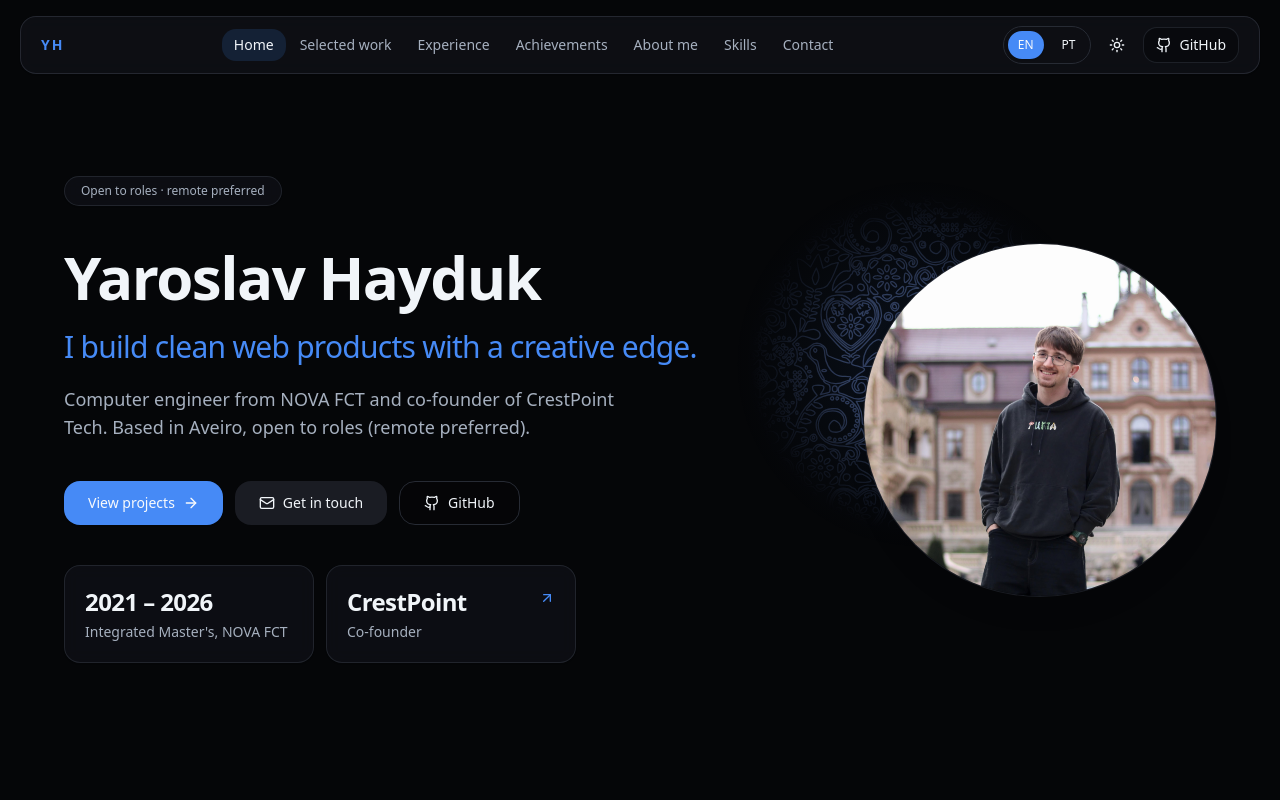
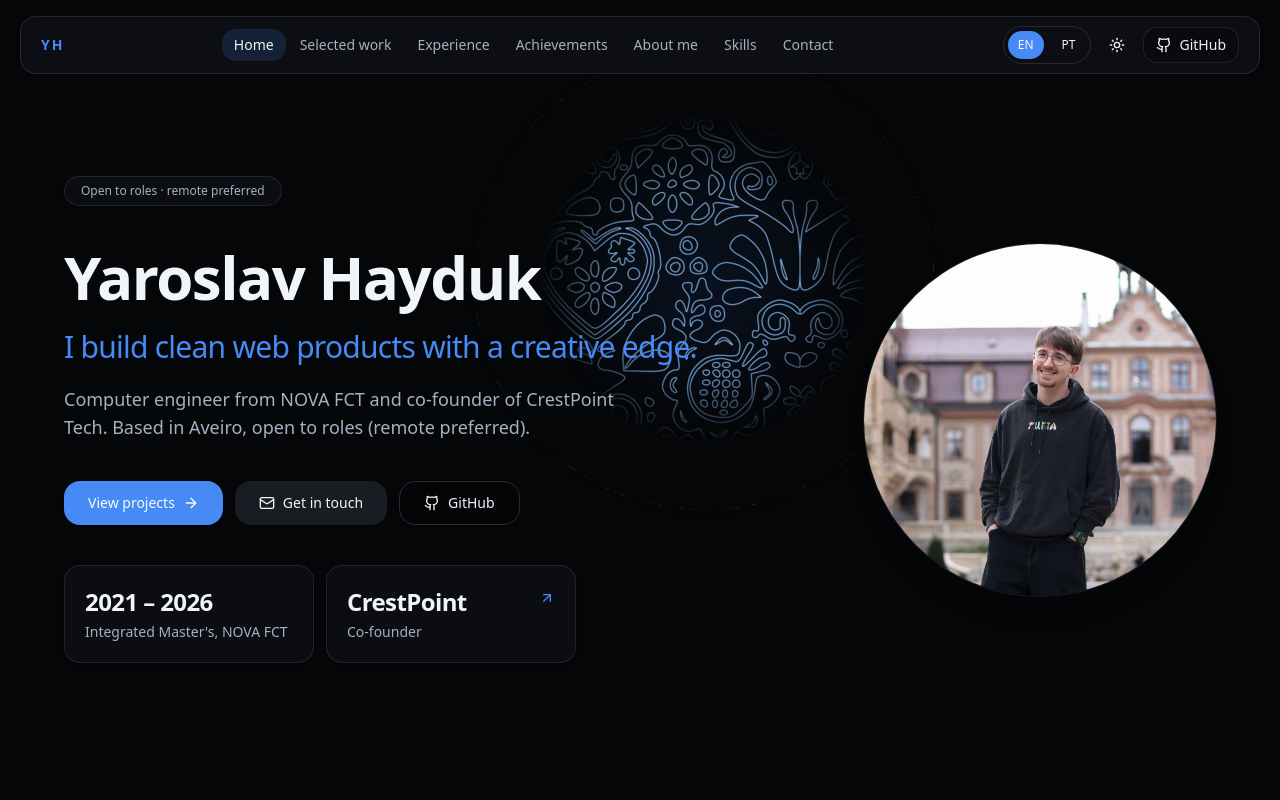
Before and after one commit to yarosfct/yaros_dev_portfolio, a Next.js app: page / in a window 1280 px wide. Shown: the top 800 px of the page. Built offline with nearby package versions, Linux system fonts and the light colour scheme.

Commit message:
Speed up the folk spotlight with a canvas raster reveal.
Replace full-viewport SVG mask updates with a pre-rasterized tile drawn
only in the spotlight circle, stop the rAF when settled, brighten the
blue outlines, and scale motifs up (~2.1x).

```diff
--- a/src/app/globals.css
+++ b/src/app/globals.css
@@ -42,8 +42,8 @@
   --border: 224 14% 18%;
   --input: 224 14% 18%;
   --ring: 217 91% 62%;
-  /* Pattern outlines: deeper/desaturated vs primary accent */
-  --folk-outline: 223 42% 58%;
+  /* Pattern outlines: brighter/bluer, still distinct from primary accent */
+  --folk-outline: 218 72% 68%;
 }
 
 html {
@@ -64,90 +64,10 @@ body {
   position: fixed;
   inset: 0;
   z-index: 0;
+  width: 100%;
+  height: 100%;
   pointer-events: none;
-  overflow: hidden;
-}
-
-.cursor-spotlight__glow {
-  position: absolute;
-  inset: 0;
-  background: radial-gradient(
-    circle 260px at var(--spotlight-x) var(--spotlight-y),
-    hsl(var(--primary) / 0.09),
-    hsl(var(--primary) / 0.03) 42%,
-    transparent 72%
-  );
-}
-
-.cursor-spotlight__reveal {
-  position: absolute;
-  inset: 0;
-  -webkit-mask-image: radial-gradient(
-    circle 230px at var(--spotlight-x) var(--spotlight-y),
-    #000 0%,
-    #000 34%,
-    rgba(0, 0, 0, 0.45) 52%,
-    transparent 74%
-  );
-  mask-image: radial-gradient(
-    circle 230px at var(--spotlight-x) var(--spotlight-y),
-    #000 0%,
-    #000 34%,
-    rgba(0, 0, 0, 0.45) 52%,
-    transparent 74%
-  );
-  -webkit-mask-repeat: no-repeat;
-  mask-repeat: no-repeat;
-}
-
-.cursor-spotlight__pattern {
-  position: absolute;
-  inset: 0;
-  background-color: hsl(var(--folk-outline) / 0.42);
-  -webkit-mask-image: url("/patterns/folk-outline.svg");
-  mask-image: url("/patterns/folk-outline.svg");
-  -webkit-mask-size: var(--folk-tile, 380px) var(--folk-tile, 380px);
-  mask-size: var(--folk-tile, 380px) var(--folk-tile, 380px);
-  -webkit-mask-repeat: repeat;
-  mask-repeat: repeat;
-}
-
-@media (max-width: 768px) {
-  .cursor-spotlight__glow {
-    background: radial-gradient(
-      circle 180px at var(--spotlight-x) var(--spotlight-y),
-      hsl(var(--primary) / 0.07),
-      transparent 72%
-    );
-  }
-
-  .cursor-spotlight__reveal {
-    -webkit-mask-image: radial-gradient(
-      circle 170px at var(--spotlight-x) var(--spotlight-y),
-      #000 0%,
-      #000 40%,
-      transparent 78%
-    );
-    mask-image: radial-gradient(
-      circle 170px at var(--spotlight-x) var(--spotlight-y),
-      #000 0%,
-      #000 40%,
-      transparent 78%
-    );
-  }
-
-  .cursor-spotlight__pattern {
-    background-color: hsl(var(--folk-outline) / 0.28);
-    -webkit-mask-size: 280px 280px;
-    mask-size: 280px 280px;
-  }
-}
-
-@media (prefers-reduced-motion: reduce) {
-  .cursor-spotlight__glow,
-  .cursor-spotlight__reveal {
-    transition: none;
-  }
+  contain: strict;
 }
 
 ::selection {
@@ -185,7 +105,16 @@ body {
   }
 
   .dark .surface {
-    @apply border-border/90 bg-card/80;
+    @apply border-border/90 bg-card/85;
+    backdrop-filter: none;
+    -webkit-backdrop-filter: none;
+  }
+
+  /* Solidify dark cards/nav that sit over the spotlight (skip modal overlays). */
+  .dark main [class*="backdrop-blur"],
+  .dark header [class*="backdrop-blur"] {
+    backdrop-filter: none !important;
+    -webkit-backdrop-filter: none !important;
   }
 
   .tech-chip-daily {
--- a/src/components/effects/cursor-spotlight.tsx
+++ b/src/components/effects/cursor-spotlight.tsx
@@ -1,12 +1,15 @@
 "use client";
 
 import { useTheme } from "next-themes";
-import { useEffect, useRef, useState, type CSSProperties } from "react";
+import { useEffect, useRef, useState } from "react";
 
 type Point = { x: number; y: number };
 
-const LERP = 0.14;
-const TILE_PX = 380;
+const SPOT_SIZE = 460;
+const SPOT_RADIUS = SPOT_SIZE / 2;
+const TILE = 800;
+const LERP = 0.2;
+const SETTLE_PX = 0.5;
 
 function useMedia(query: string) {
   const [matches, setMatches] = useState(false);
@@ -23,9 +26,15 @@ function useMedia(query: string) {
   return matches;
 }
 
+/**
+ * Dark-theme cursor spotlight.
+ * Draws only a small circular region each frame onto a canvas, using a
+ * pre-rasterized pattern tile (no full-viewport SVG mask updates).
+ */
 export function CursorSpotlight() {
   const { resolvedTheme } = useTheme();
-  const rootRef = useRef<HTMLDivElement>(null);
+  const canvasRef = useRef<HTMLCanvasElement>(null);
+  const tileRef = useRef<HTMLCanvasElement | null>(null);
   const target = useRef<Point>({ x: 0, y: 0 });
   const current = useRef<Point>({ x: 0, y: 0 });
   const frame = useRef(0);
@@ -46,88 +55,190 @@ export function CursorSpotlight() {
   useEffect(() => {
     if (!mounted || !isDark) return undefined;
 
-    const root = rootRef.current;
-    if (!root) return undefined;
+    const canvas = canvasRef.current;
+    if (!canvas) return undefined;
 
-    let ambientT = 0;
-    let running = true;
+    const ctx = canvas.getContext("2d", { alpha: true, desynchronized: true });
+    if (!ctx) return undefined;
 
-    const apply = (point: Point) => {
-      root.style.setProperty("--spotlight-x", `${point.x}px`);
-      root.style.setProperty("--spotlight-y", `${point.y}px`);
+    let running = false;
+    let tileReady = false;
+    let dpr = Math.min(window.devicePixelRatio || 1, 2);
+    let prev: Point | null = null;
+
+    const resize = () => {
+      dpr = Math.min(window.devicePixelRatio || 1, 2);
+      const w = window.innerWidth;
+      const h = window.innerHeight;
+      canvas.width = Math.floor(w * dpr);
+      canvas.height = Math.floor(h * dpr);
+      canvas.style.width = `${w}px`;
+      canvas.style.height = `${h}px`;
+      ctx.setTransform(dpr, 0, 0, dpr, 0, 0);
+      prev = null;
+      paint(current.current);
+    };
+
+    const ensureTile = () =>
+      new Promise<void>((resolve) => {
+        if (tileRef.current) {
+          tileReady = true;
+          resolve();
+          return;
+        }
+        const img = new Image();
+        img.decoding = "async";
+        img.src = "/patterns/folk-outline.webp";
+        img.onload = () => {
+          const tile = document.createElement("canvas");
+          tile.width = TILE;
+          tile.height = TILE;
+          const tctx = tile.getContext("2d");
+          if (tctx) {
+            tctx.clearRect(0, 0, TILE, TILE);
+            tctx.drawImage(img, 0, 0, TILE, TILE);
+            tileRef.current = tile;
+            tileReady = true;
+          }
+          resolve();
+        };
+        img.onerror = () => resolve();
+      });
+
+    const paint = (point: Point) => {
+      const pad = SPOT_RADIUS * 1.15;
+      if (prev) {
+        ctx.clearRect(prev.x - pad, prev.y - pad, pad * 2, pad * 2);
+      } else {
+        ctx.clearRect(0, 0, window.innerWidth, window.innerHeight);
+      }
+
+      const tile = tileRef.current;
+      if (!tileReady || !tile) {
+        prev = point;
+        return;
+      }
+
+      const x = point.x;
+      const y = point.y;
+
+      // Soft spotlight glow (cheap fill).
+      const glow = ctx.createRadialGradient(x, y, 0, x, y, SPOT_RADIUS * 1.05);
+      glow.addColorStop(0, "rgba(59, 130, 246, 0.10)");
+      glow.addColorStop(0.45, "rgba(59, 130, 246, 0.04)");
+      glow.addColorStop(1, "rgba(59, 130, 246, 0)");
+      ctx.fillStyle = glow;
+      ctx.fillRect(x - SPOT_RADIUS * 1.05, y - SPOT_RADIUS * 1.05, SPOT_SIZE * 1.1, SPOT_SIZE * 1.1);
+
+      // Pattern clipped to soft circle.
+      ctx.save();
+      const clip = ctx.createRadialGradient(x, y, 0, x, y, SPOT_RADIUS);
+      clip.addColorStop(0, "rgba(0,0,0,1)");
+      clip.addColorStop(0.42, "rgba(0,0,0,1)");
+      clip.addColorStop(0.72, "rgba(0,0,0,0)");
+      ctx.beginPath();
+      ctx.arc(x, y, SPOT_RADIUS, 0, Math.PI * 2);
+      ctx.clip();
+
+      ctx.globalAlpha = 0.95;
+      const left = x - SPOT_RADIUS;
+      const top = y - SPOT_RADIUS;
+      const startCol = Math.floor(left / TILE);
+      const endCol = Math.floor((x + SPOT_RADIUS) / TILE);
+      const startRow = Math.floor(top / TILE);
+      const endRow = Math.floor((y + SPOT_RADIUS) / TILE);
+
+      for (let row = startRow; row <= endRow; row++) {
+        for (let col = startCol; col <= endCol; col++) {
+          ctx.drawImage(tile, col * TILE, row * TILE, TILE, TILE);
+        }
+      }
+
+      // Soft edge fade using destination-in gradient.
+      ctx.globalCompositeOperation = "destination-in";
+      ctx.fillStyle = clip;
+      ctx.fillRect(left, top, SPOT_SIZE, SPOT_SIZE);
+      ctx.restore();
+      ctx.globalAlpha = 1;
+      ctx.globalCompositeOperation = "source-over";
+      prev = { x, y };
+    };
+
+    const stop = () => {
+      running = false;
+      if (frame.current) {
+        window.cancelAnimationFrame(frame.current);
+        frame.current = 0;
+      }
     };
 
     const tick = () => {
       if (!running) return;
 
       if (!canHover) {
-        ambientT += reducedMotion ? 0 : 0.004;
-        const w = window.innerWidth;
-        const h = window.innerHeight;
-        target.current = {
-          x: w * (0.5 + Math.sin(ambientT) * 0.22),
-          y: h * (0.42 + Math.cos(ambientT * 0.8) * 0.16)
-        };
+        // Static center for touch — paint once then stop.
+        paint(current.current);
+        stop();
+        return;
       }
 
       const ease = reducedMotion ? 1 : LERP;
       current.current.x += (target.current.x - current.current.x) * ease;
       current.current.y += (target.current.y - current.current.y) * ease;
-      apply(current.current);
+      paint(current.current);
 
+      const dx = target.current.x - current.current.x;
+      const dy = target.current.y - current.current.y;
+      if (dx * dx + dy * dy < SETTLE_PX * SETTLE_PX) {
+        current.current.x = target.current.x;
+        current.current.y = target.current.y;
+        paint(current.current);
+        stop();
+        return;
+      }
+
+      frame.current = window.requestAnimationFrame(tick);
+    };
+
+    const start = () => {
+      if (running || document.hidden) return;
+      running = true;
       frame.current = window.requestAnimationFrame(tick);
     };
 
     const onPointerMove = (event: PointerEvent) => {
       if (!canHover) return;
       target.current = { x: event.clientX, y: event.clientY };
+      start();
     };
 
     const onVisibility = () => {
-      if (document.hidden) {
-        running = false;
-        if (frame.current) window.cancelAnimationFrame(frame.current);
-        frame.current = 0;
-        return;
-      }
-      if (!running) {
-        running = true;
-        frame.current = window.requestAnimationFrame(tick);
-      }
+      if (document.hidden) stop();
     };
 
-    apply(current.current);
+    let cancelled = false;
+    ensureTile().then(() => {
+      if (cancelled) return;
+      resize();
+      if (!canHover) {
+        paint(current.current);
+      }
+    });
+
     window.addEventListener("pointermove", onPointerMove, { passive: true });
+    window.addEventListener("resize", resize);
     document.addEventListener("visibilitychange", onVisibility);
-    frame.current = window.requestAnimationFrame(tick);
 
     return () => {
-      running = false;
-      if (frame.current) window.cancelAnimationFrame(frame.current);
+      cancelled = true;
+      stop();
       window.removeEventListener("pointermove", onPointerMove);
+      window.removeEventListener("resize", resize);
       document.removeEventListener("visibilitychange", onVisibility);
     };
   }, [mounted, isDark, canHover, reducedMotion]);
 
   if (!mounted || !isDark) return null;
 
-  return (
-    <div
-      ref={rootRef}
-      className="cursor-spotlight"
-      aria-hidden
-      style={
-        {
-          "--spotlight-x": "55%",
-          "--spotlight-y": "35%",
-          "--folk-tile": `${TILE_PX}px`
-        } as CSSProperties
-      }
-    >
-      <div className="cursor-spotlight__glow" />
-      <div className="cursor-spotlight__reveal">
-        <div className="cursor-spotlight__pattern" />
-      </div>
-    </div>
-  );
+  return <canvas ref={canvasRef} className="cursor-spotlight" aria-hidden />;
 }
```
Also changed, not shown: public/patterns/folk-outline.webp (added).
